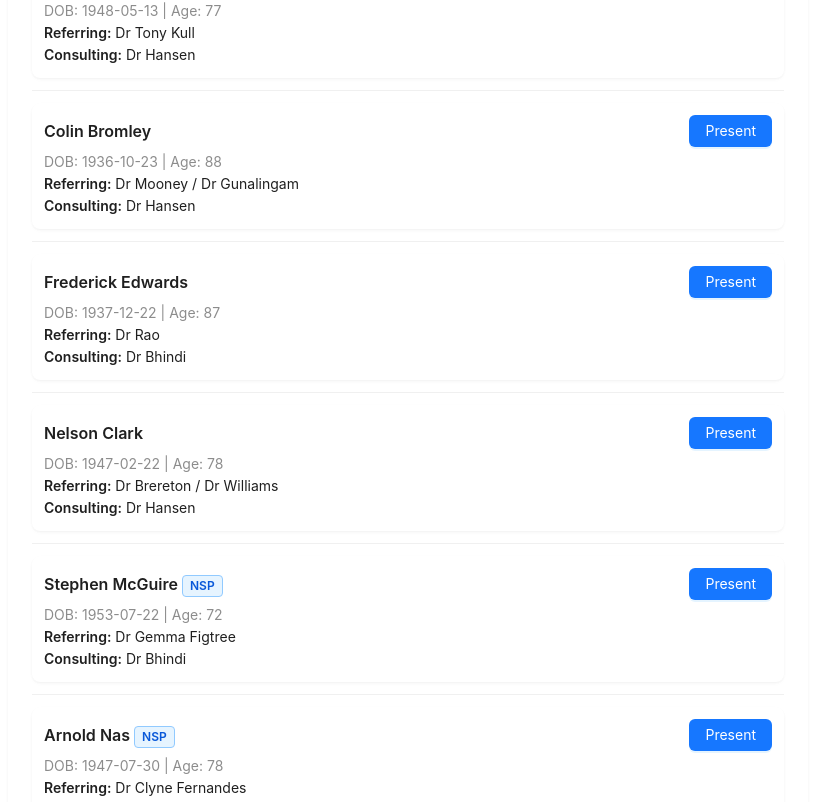
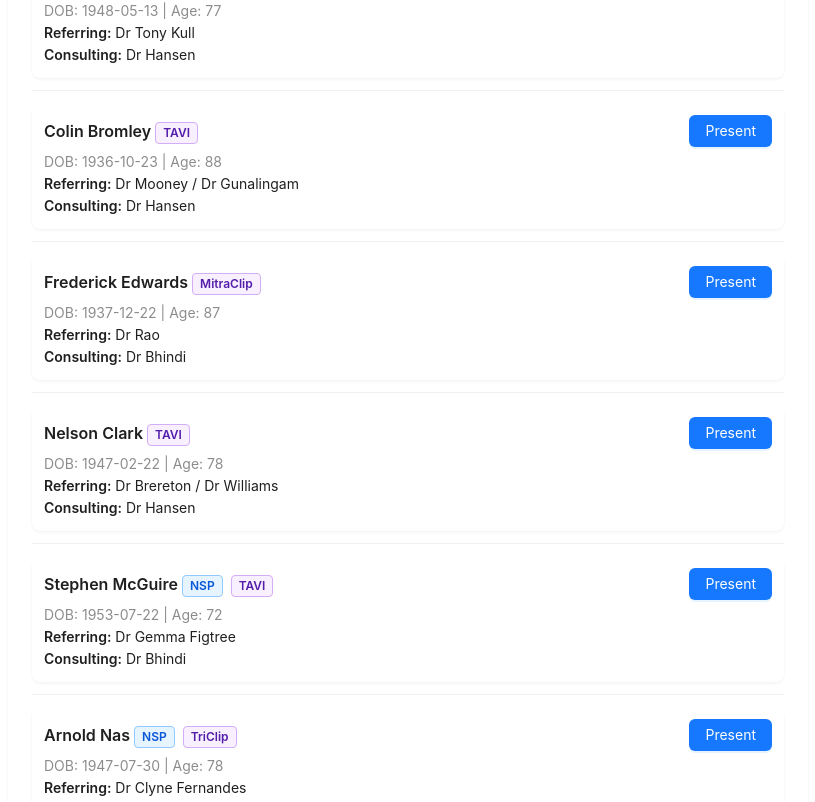
Before and after one commit to synapseedu/ravitracker-mdt, a Next.js app: page /patients in a window 1280 px wide. Shown: the part 418-1220 px from the top of the page, without its empty margins (232-1047 px from the left). Built offline with nearby package versions, Linux system fonts and the light colour scheme.

Commit message:
Update badges for intervention type

```diff
--- a/data/patients.ts
+++ b/data/patients.ts
@@ -24,6 +24,7 @@ export const allPatients: Patient[] = [
     referring: 'Dr Wang',
     consulting: 'Dr Hansen',
     status: 'public',
+    badges: ['TAVI'],
   },
   {
     id: 'mcmullen',
@@ -32,6 +33,7 @@ export const allPatients: Patient[] = [
     referring: 'Dr Armit Michael',
     consulting: 'Dr Bhindi',
     status: 'public',
+    badges: ['TAVI'],
   },
   {
     id: 'smithm',
@@ -40,6 +42,7 @@ export const allPatients: Patient[] = [
     referring: 'Dr Tony Kull',
     consulting: 'Dr Hansen',
     status: 'public',
+    badges: ['TAVI'],
   },
   {
     id: 'bromley',
@@ -48,6 +51,7 @@ export const allPatients: Patient[] = [
     referring: 'Dr Mooney / Dr Gunalingam',
     consulting: 'Dr Hansen',
     status: 'public',
+    badges: ['TAVI'],
     pdfs: {
       tte: ['Bromley TTE 16.1.25.pdf', 'Bromley Wyong TTE 8.7.25.pdf'],
       angio: ['Bromley angio.pdf'],
@@ -62,6 +66,7 @@ export const allPatients: Patient[] = [
     referring: 'Dr Rao',
     consulting: 'Dr Bhindi',
     status: 'public',
+    badges: ['MitraClip'],
     pdfs: {
       tte: ['Edwards TTE.pdf'],
       toe: ['Edwards TOE.pdf'],
@@ -78,19 +83,100 @@ export const allPatients: Patient[] = [
     referring: 'Dr Brereton / Dr Williams',
     consulting: 'Dr Hansen',
     status: 'public',
+    badges: ['TAVI'],
   },
 
   /* ─────────── Private patients (NSP list) ─────────── */
-  { id: 'mcguire', name: 'Stephen McGuire', dob: '1953-07-22', referring: 'Dr Gemma Figtree', consulting: 'Dr Bhindi', status: 'private' },
-  { id: 'nas', name: 'Arnold Nas', dob: '1947-07-30', referring: 'Dr Clyne Fernandes', consulting: 'Dr Bhindi', status: 'private' },
-  { id: 'newlands', name: 'Patricia Newlands', dob: '1940-11-08', referring: 'Dr Chrishan Nalliah', consulting: 'Dr Bhindi', status: 'private' },
-  { id: 'shepherd', name: 'Graham Shepherd', dob: '1942-09-15', referring: 'Dr Tony Kull', consulting: 'Dr Hansen', status: 'private' },
-  { id: 'russ', name: 'Gary Russ', dob: '1946-07-10', referring: 'Dr Helestrand', consulting: 'Dr Bhindi', status: 'private' },
-  { id: 'vandevelde', name: 'Janice Van de Velde', dob: '1936-06-01', referring: 'Dr Choong', consulting: 'Dr Bhindi', status: 'private' },
-  { id: 'gaffney', name: 'Marian Gaffney', dob: '1943-07-18', referring: 'Dr Usaid Allahwala', consulting: '', status: 'private' },
-  { id: 'mooney', name: 'Grahame Mooney', dob: '1942-12-31', referring: 'Dr James Rogers', consulting: 'Dr Bhindi', status: 'private' },
-  { id: 'sorentino', name: 'Carlos Sorentino', dob: '1945-09-26', referring: 'Dr Kozor', consulting: 'Dr Hansen', status: 'private' },
-  { id: 'austin', name: 'Gaetane Austin', dob: '1941-11-18', referring: 'TBC', consulting: 'Dr Hansen', status: 'private' },
+  {
+    id: 'mcguire',
+    name: 'Stephen McGuire',
+    dob: '1953-07-22',
+    referring: 'Dr Gemma Figtree',
+    consulting: 'Dr Bhindi',
+    status: 'private',
+    badges: ['TAVI'],
+  },
+  {
+    id: 'nas',
+    name: 'Arnold Nas',
+    dob: '1947-07-30',
+    referring: 'Dr Clyne Fernandes',
+    consulting: 'Dr Bhindi',
+    status: 'private',
+    badges: ['TriClip'],
+  },
+  {
+    id: 'newlands',
+    name: 'Patricia Newlands',
+    dob: '1940-11-08',
+    referring: 'Dr Chrishan Nalliah',
+    consulting: 'Dr Bhindi',
+    status: 'private',
+    badges: ['TAVI'],
+  },
+  {
+    id: 'shepherd',
+    name: 'Graham Shepherd',
+    dob: '1942-09-15',
+    referring: 'Dr Tony Kull',
+    consulting: 'Dr Hansen',
+    status: 'private',
+    badges: ['TAVI'],
+  },
+  {
+    id: 'russ',
+    name: 'Gary Russ',
+    dob: '1946-07-10',
+    referring: 'Dr Helestrand',
+    consulting: 'Dr Bhindi',
+    status: 'private',
+    badges: ['TAVI'],
+  },
+  {
+    id: 'vandevelde',
+    name: 'Janice Van de Velde',
+    dob: '1936-06-01',
+    referring: 'Dr Choong',
+    consulting: 'Dr Bhindi',
+    status: 'private',
+    badges: ['TriClip'],
+  },
+  {
+    id: 'gaffney',
+    name: 'Marian Gaffney',
+    dob: '1943-07-18',
+    referring: 'Dr Usaid Allahwala',
+    consulting: '',
+    status: 'private',
+    badges: ['TAVI'],
+  },
+  {
+    id: 'mooney',
+    name: 'Grahame Mooney',
+    dob: '1942-12-31',
+    referring: 'Dr James Rogers',
+    consulting: 'Dr Bhindi',
+    status: 'private',
+    badges: ['TAVI'],
+  },
+  {
+    id: 'sorentino',
+    name: 'Carlos Sorentino',
+    dob: '1945-09-26',
+    referring: 'Dr Kozor',
+    consulting: 'Dr Hansen',
+    status: 'private',
+    badges: ['TAVI'],
+  },
+  {
+    id: 'austin',
+    name: 'Gaetane Austin',
+    dob: '1941-11-18',
+    referring: 'TBC',
+    consulting: 'Dr Hansen',
+    status: 'private',
+    badges: ['TAVI'],
+  },
   {
     id: 'moelle',
     name: 'Eleonora (Nora) Moelle',
```
